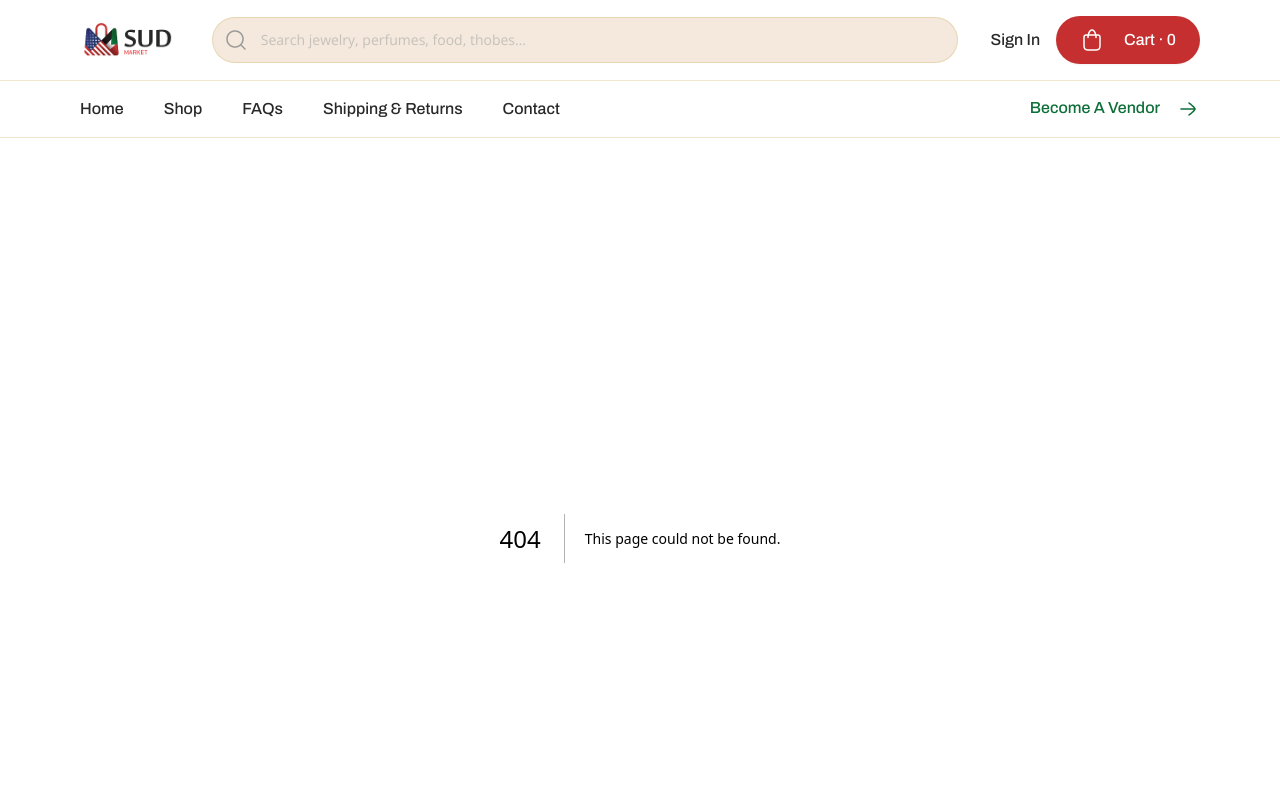
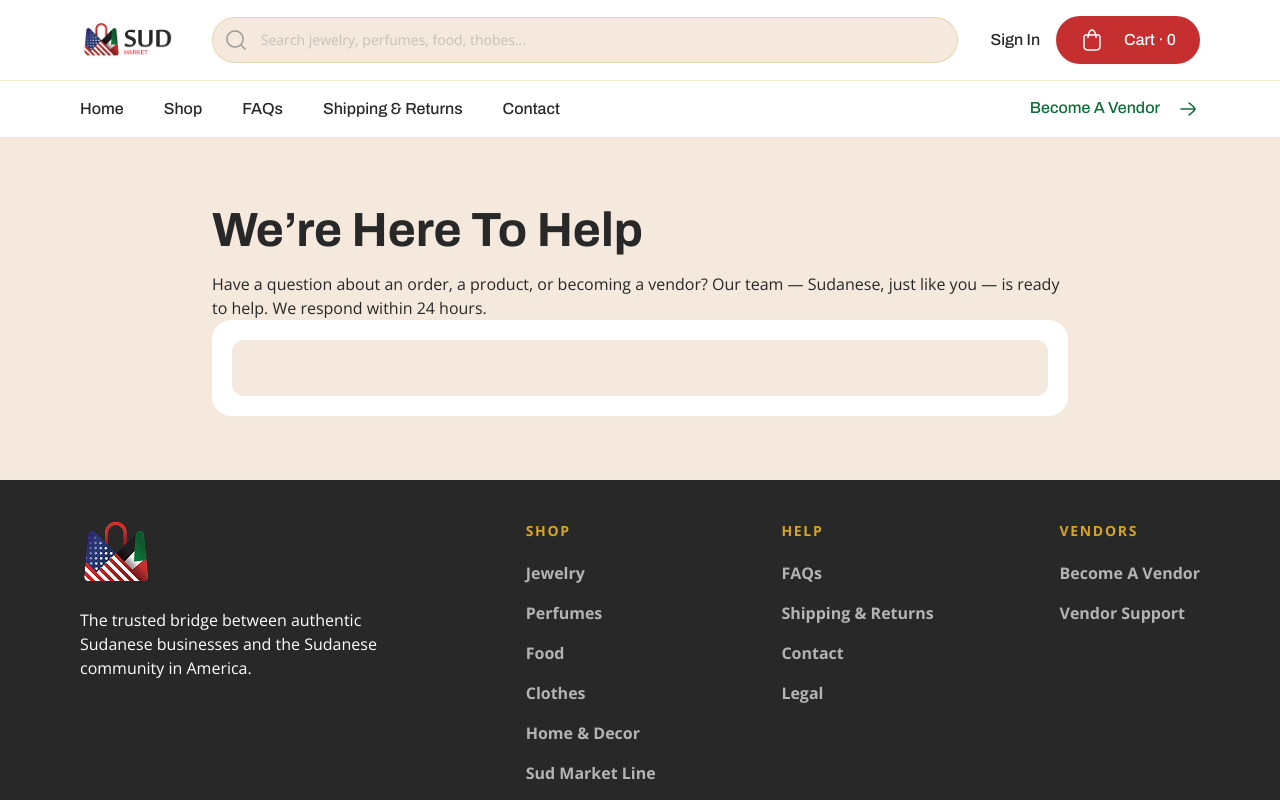
Before and after one commit to Belart3/sud-market, a Next.js app: page /contact in a window 1280 px wide. Before the commit this address had no page. Shown: the top 800 px of the page. Built offline with nearby package versions, Linux system fonts and the light colour scheme.

Commit message:
Refactor layout and NavBar styles; add contact page component -- white background fixed

```diff
--- /dev/null
+++ b/app/contact/page.tsx
@@ -0,0 +1,24 @@
+import React from 'react'
+
+
+const page = () => {
+    return (
+        <div className='py-16 px-5 max-w-4xl mx-auto w-full'>
+            <div className="flex flex-col gap-3 items-start justify-start">
+                <h1 className="font-archivo font-bold text-[48px]/[57.6px] capitalize text-(--sud-black)">
+                    We’re Here to Help
+                </h1>
+                <p className="text-(--sud-black) text-[16px]/[24px] font-normal">
+                    Have a question about an order, a product, or becoming a vendor? Our team — Sudanese, just like you — is ready to help. We respond within 24 hours.
+                </p>
+            </div>
+            <div className="bg-white rounded-[20px] p-5 w-full">
+                <form action="" className='flex flex-col gap-4 w-full'>
+                    <input type="text" className='p-4 rounded-[12px] bg-(--background-dark)' />
+                </form>
+            </div>
+        </div>
+    )
+}
+
+export default page
--- a/app/globals.css
+++ b/app/globals.css
@@ -138,9 +138,7 @@ body {
   * {
     @apply border-border outline-ring/50;
   }
-  body {
-    @apply bg-background text-foreground;
-  }
+
   html {
     @apply font-sans;
   }
--- a/app/layout.tsx
+++ b/app/layout.tsx
@@ -30,7 +30,7 @@ export default function RootLayout({
   return (
     <html
       lang="en"
-      className={cn("h-full", "antialiased", archivo.variable, openSans.variable, "font-sans", geist.variable)}
+      className={cn("h-full", "antialiased", archivo.variable, openSans.variable, "font-sans bg-(--background-dark)", geist.variable)}
     >
       <body className="min-h-full flex flex-col">
         <NavBar />
--- a/components/NavBar.tsx
+++ b/components/NavBar.tsx
@@ -112,7 +112,7 @@ const NavBar = (props: Props) => {
         <nav
             className={`
                 inset-x-0 top-0 z-50 w-full
-                transform-gpu
+                transform-gpu bg-white
                 transition-transform duration-500
                 ease-[cubic-bezier(0.22,1,0.36,1)]
                 motion-reduce:transition-none
```
